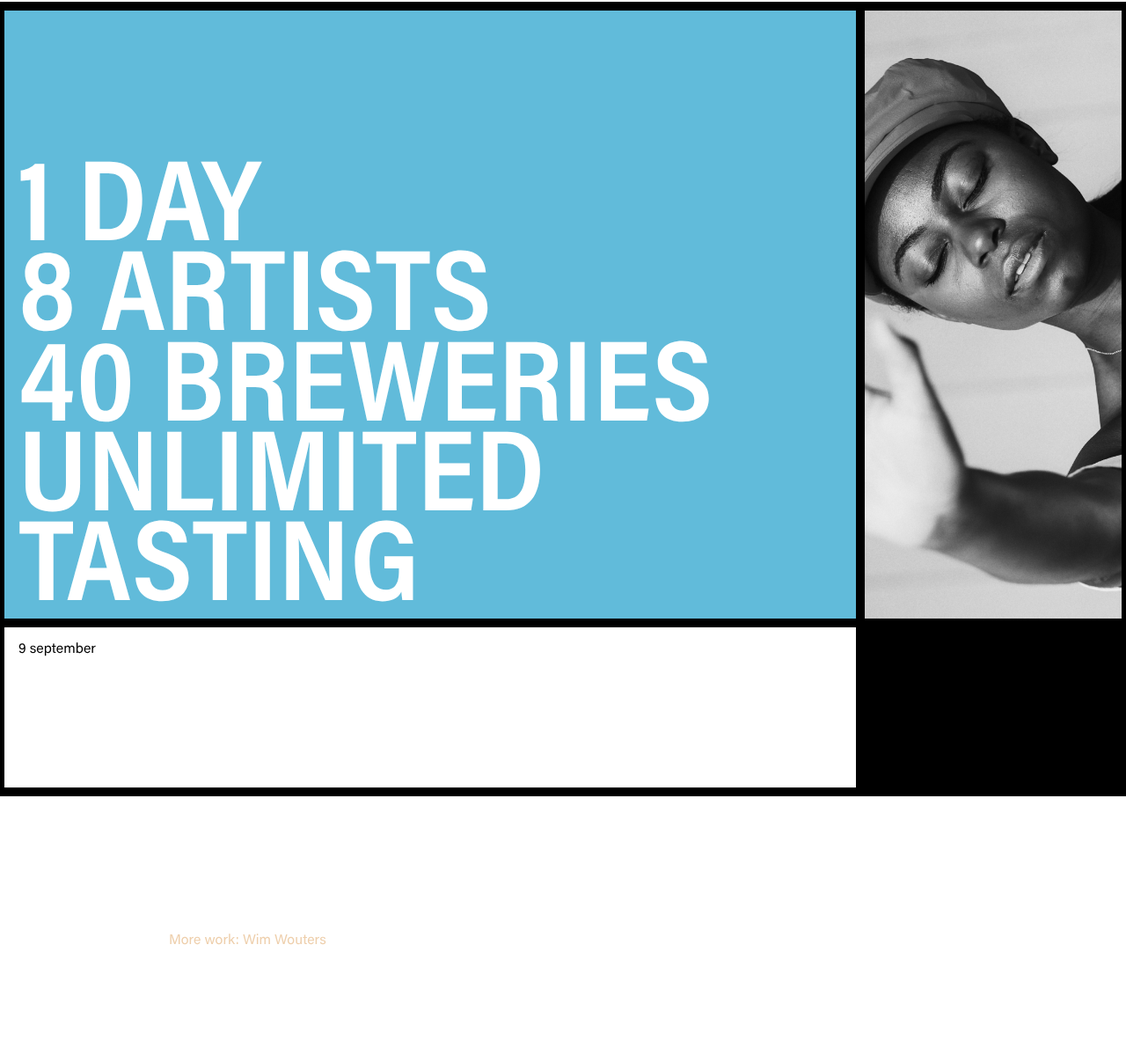
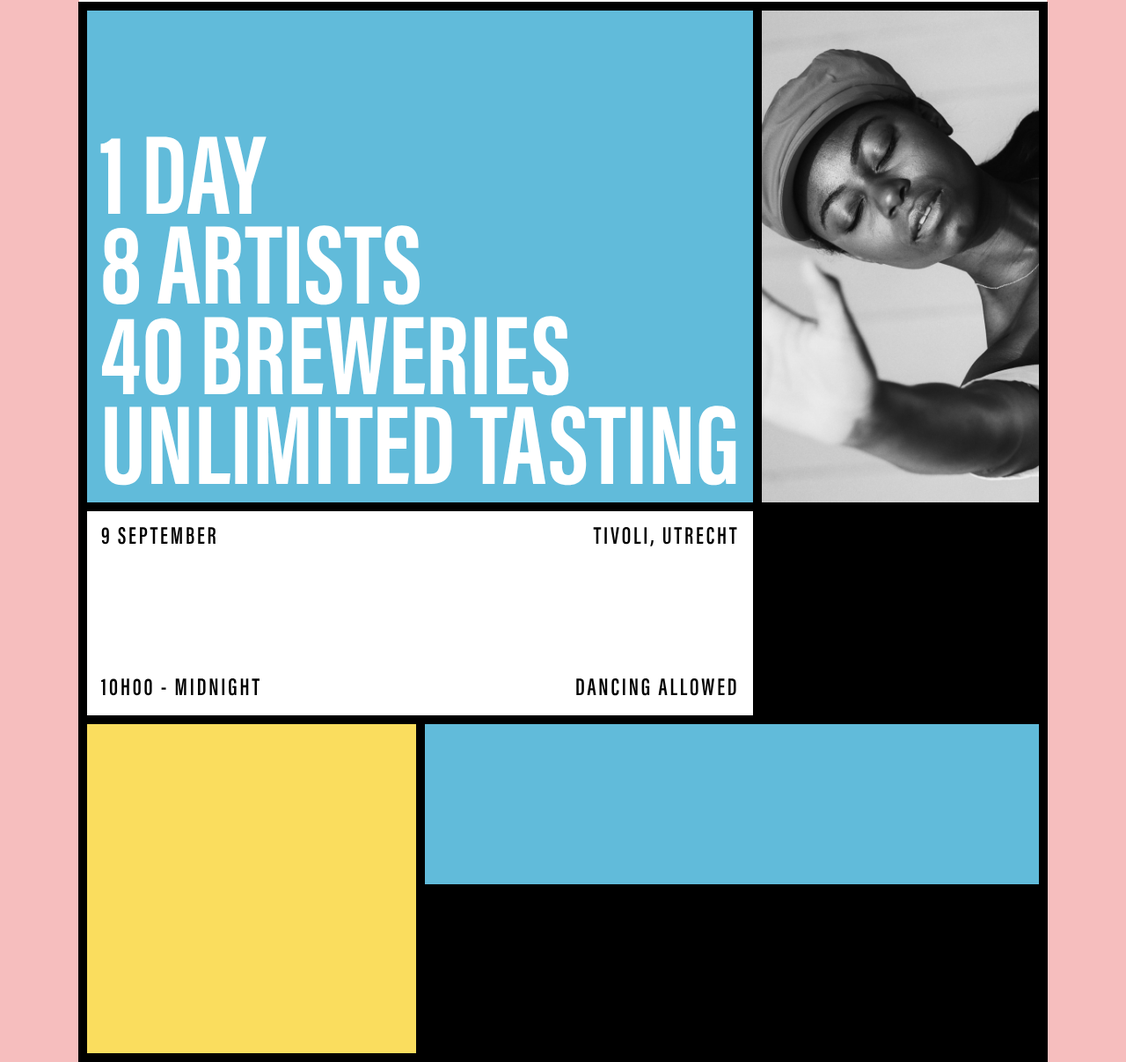
Before and after one commit to wouters087/flexsite, a plain HTML site: page index.html in a window 1280 px wide. Shown: the part 92-1299 px from the top of the page at 88% size. Drawn offline with Linux system fonts and the light colour scheme.

Commit message:
nieuwe structuur grid

```diff
--- a/index.html
+++ b/index.html
@@ -19,23 +19,38 @@
       <div class="logo">Logo</div>
     </header>
 
-    <main id="content" class="main-area">
-      <section class="wrapper main">
+    <main id="dashboard" class="dashboard grid">
+      <div class="box box-1">
         <h1 class="big-title">
             1 day<br>
             8 artists<br>
             40 breweries<br>
             unlimited tasting
         </h1>
-      </section>
+      </div>
 
-      <aside class="sidebar">
+      <div class="box box-2">
         <img src="Rectangle 29.png" alt="black woman">
-      </aside>
+      </div>
 
-      <section class="basic-info">
-        <p>9 september</p></section>
-      <section class="more-2"></section>
+      <div class="box box-3">
+        <h3 class="date">9 september</h3>
+        <h3 class="location">Tivoli, Utrecht</h3>
+        <h3 class="time">10h00 - midnight</h3>
+        <h3 class="extra">dancing allowed</h3>
+      </div>
+
+      <div class="box box-4">
+      </div>
+
+      <div class="box box-5">
+      </div>
+
+      <div class="box box-6">
+      </div>
+
+      <div class="box box-7">
+      </div>
     </main>
 
     <footer class="colophon">
--- a/style.css
+++ b/style.css
@@ -31,91 +31,75 @@ h4,
 h5,
 h6 {
   overflow: visable;
-  color: #fff;
   font-family: AcuminVariable, serif;
-  font-size: 131px;
   text-decoration: none;
   outline: none;
 	margin: 0;
+}
+
+h1 {
+  color: #fff;
+  font-size: 131px;
   text-transform: uppercase;
 	line-height: 0.78;
   transition: all 250ms linear;
 	font-variation-settings: 'wght' 900, 'wdth' 115; //'wght' 100-900, 'wdth' 50-115
 }
 
+h3 {
+  font-size: 28px;
+  text-transform: uppercase;
+  line-height: 1;
+  font-variation-settings: 'wght' 600, 'wdth' 50;
+  letter-spacing: 0.1em;
+}
+
 @media screen and (max-width : 574px)
 {
   h1
   {
-    font-variation-settings: 'wght' 200, 'wdth' 50;
+    font-size: 76px;
+    font-variation-settings: 'wght' 300, 'wdth' 50;
   }
 }
 @media screen and (min-width : 575px)
 {
   h1
   {
-    font-variation-settings: 'wght' 400, 'wdth' 50;
+    font-size: 96px;
+    font-variation-settings: 'wght' 550, 'wdth' 50;
   }
 }
-@media screen and (min-width : 675px)
+@media screen and (min-width : 725px)
 {
   h1
   {
-    font-variation-settings: 'wght' 500, 'wdth' 50;
+    font-size: 120px;
+    font-variation-settings: 'wght' 550, 'wdth' 50;
   }
 }
-@media screen and (min-width : 810px)
+@media screen and (min-width : 1100px)
 {
   h1
   {
-    font-variation-settings: 'wght' 600, 'wdth' 70;
+    font-size: 131px;
+    font-variation-settings: 'wght' 700, 'wdth' 50;
   }
 }
-@media screen and (min-width : 920px)
+@media screen and (min-width : 1740px)
 {
   h1
   {
-    font-variation-settings: 'wght' 600, 'wdth' 80;
-  }
-}
-@media screen and (min-width : 1050px)
-{
-  h1
-  {
-    font-variation-settings: 'wght' 650, 'wdth' 80;
-  }
-}
-@media screen and (min-width : 1300px)
-{
-  h1
-  {
-    font-variation-settings: 'wght' 800, 'wdth' 80;
-  }
-}
-@media screen and (min-width : 1470px)
-{
-  h1
-  {
-    font-variation-settings: 'wght' 840, 'wdth' 85;
-  }
-}
-@media screen and (min-width : 1701px)
-{
-  h1
-  {
-    font-variation-settings: 'wght' 880, 'wdth' 115;
+    font-variation-settings: 'wght' 850, 'wdth' 85;
   }
 }
 
-.wrapper {
-  padding: 1em 2em 0em 1em;
+.site {
+	margin: 0 auto;
 }
 
-.main {
-  padding-top: 180px;
-  background-color: #61BBDA;
-  border: 5px black solid;
-  outline: 5px black solid;
+.dashboard {
+  padding: 0px 4px;
 }
 
 .masthead {
@@ -127,30 +111,84 @@ h6 {
   z-index: -1;
 }
 
-.sidebar {
+.box-1 {
+  padding-left: 15px;
+  padding-right: 15px;
+  background-color: #61BBDA;
+  border: 5px black solid;
+  outline: 5px black solid;
+}
+
+.box-2 {
   border: 5px black solid;
   outline: 5px black solid
 }
 
-.sidebar img {
+.box-2 img {
   object-fit: cover;
   width: 100%;
   height: 100%;
   position: relative;
 }
 
-.site {
-	margin: 0 auto;
-}
-
-.basic-info {
+.box-3 {
   background-color: #FFF;
   border: 5px black solid;
   outline: 5px black solid;
   padding: 1em;
+  width: 100%;
+  display: flex;
+  height: 200px;
+  flex-wrap: wrap;
+  align-content: space-between;
 }
 
-.more-2 {
+.date{
+  flex: 50%;
+  text-align: left;
+  float: left;
+}
+
+.location {
+  flex: 50%;
+  text-align: right;
+  float: right;
+}
+
+.time {
+  flex: 50%;
+  text-align: left;
+  float: left;
+}
+
+.extra {
+  flex: 50%;
+  text-align: right;
+  float: right;
+}
+
+.box-4 {
+  background-color: #000;
+  border: 5px black solid;
+  outline: 5px black solid;
+  max-width: 100%;
+}
+
+.box-5 {
+  background-color: #FADD5E;
+  border: 5px black solid;
+  outline: 5px black solid;
+  max-width: 100%;
+}
+
+.box-6 {
+  background-color: #61BBDA;
+  border: 5px black solid;
+  outline: 5px black solid;
+  max-width: 100%;
+}
+
+.box-7 {
   background-color: #000;
   border: 5px black solid;
   outline: 5px black solid;
@@ -158,7 +196,7 @@ h6 {
 }
 
 .colophon {
-	padding: 10em 12em;
+	padding: 6em 4em;
 	color: #EECFAC;
 	text-align: left;
 }
@@ -179,47 +217,38 @@ CSS Grid layout:
 
 @supports (grid-area: auto) {
 
-	/* @media screen and (min-width: 1000px) {
+  @media screen and (max-width: 799px) {
 
     .site {
-			max-width: none;
-			display: grid;
-			grid-template-columns: 12em auto 12em;
+      justify-items: stretch;
+      align-items: stretch;
+      position: relative;
     }
 
-		.masthead {
-			grid-column: 1/4;
-			grid-row: 1/2;
+    /* .box {
+      display: flex;
+      align-items: center;
+      justify-content: left;
+    } */
+
+    .box-1 {
+      padding-top: 90px;
     }
 
-		.main-area {
-			grid-column: 2/3;
+    .box-3 {
+      width: inherit;
     }
 
-    .more {
-			grid-column: 2/4;
-      grid-row: 3/4;
   }
 
-    .sidebar {
-      grid-column: 2/4;
-      grid-row: 3/4;
-    }
-
-		.colophon {
-			grid-column: 1/4;
-		}
-
-	} */
-
-	@media screen and (min-width: 1140px) {
+	@media screen and (min-width: 800px) {
 
 		.site {
 			grid-template-columns: 12em auto 12em;
       grid-template-rows: auto auto auto auto;
       justify-items: stretch;
       align-items: stretch;
-      max-width: 1470px;
+      max-width: 1100px;
       position: relative;
 		}
 
@@ -228,31 +257,60 @@ CSS Grid layout:
       grid-row: 1;
     }
 
-    .main-area {
+    .dashboard {
+      grid-template-columns: repeat(5, 20%)
+      grid-template-rows: repeat(6, 20em)
+    }
+
+    .grid {
+      background: #000;
       display: grid;
+      border-bottom: 5px solid #000;
       grid-template-columns: auto 12em;
       grid-auto-rows: auto 12em;
     }
 
-    .main {
-      grid-column: 1/3;
+    .box {
+      display: flex;
+      align-items: center;
+      justify-content: left;
     }
 
-    .basic-info {
-      grid-column: 1/3;
-      grid-row: 2;
+    .box-1 {
+      grid-column: 1 / span 4;
+      grid-row: 1 / span 2;
+      padding-top: 150px;
     }
 
-    .sidebar {
-      display: inherit;
-      grid-template-rows: inherit;
-      grid-column: 3/4;
-      grid-row: 1/2;
+    .box-2 {
+      grid-column: 5;
+      grid-row: 1 / span 2;
     }
 
-    .more-2 {
-      grid-column: 3;
-      grid-row: 2;
+    .box-3 {
+      grid-column: 1 / span 4;
+      grid-row: 3;
+      width: inherit;
+    }
+
+    .box-4 {
+      grid-column: 5;
+      grid-row: 3;
+    }
+
+    .box-5 {
+      grid-column: 1 / span 2;
+      grid-row: 4 / span 3;
+    }
+
+    .box-6 {
+      grid-column: 3 / span 3;
+      grid-row: 4;
+    }
+
+    .box-7 {
+      grid-column: 3 / span 3;
+      grid-row: 5 / span 2;
     }
 
 		.colophon {
@@ -261,4 +319,16 @@ CSS Grid layout:
 
 	}
 
+
+  @media screen and (min-width: 1740px) {
+
+    .site {
+      grid-template-columns: 12em auto 12em;
+      grid-template-rows: auto auto auto auto;
+      justify-items: stretch;
+      align-items: stretch;
+      max-width: 1600px;
+      position: relative;
     }
+
+}
```
Lines whose indentation alone changed are shown as unchanged.
